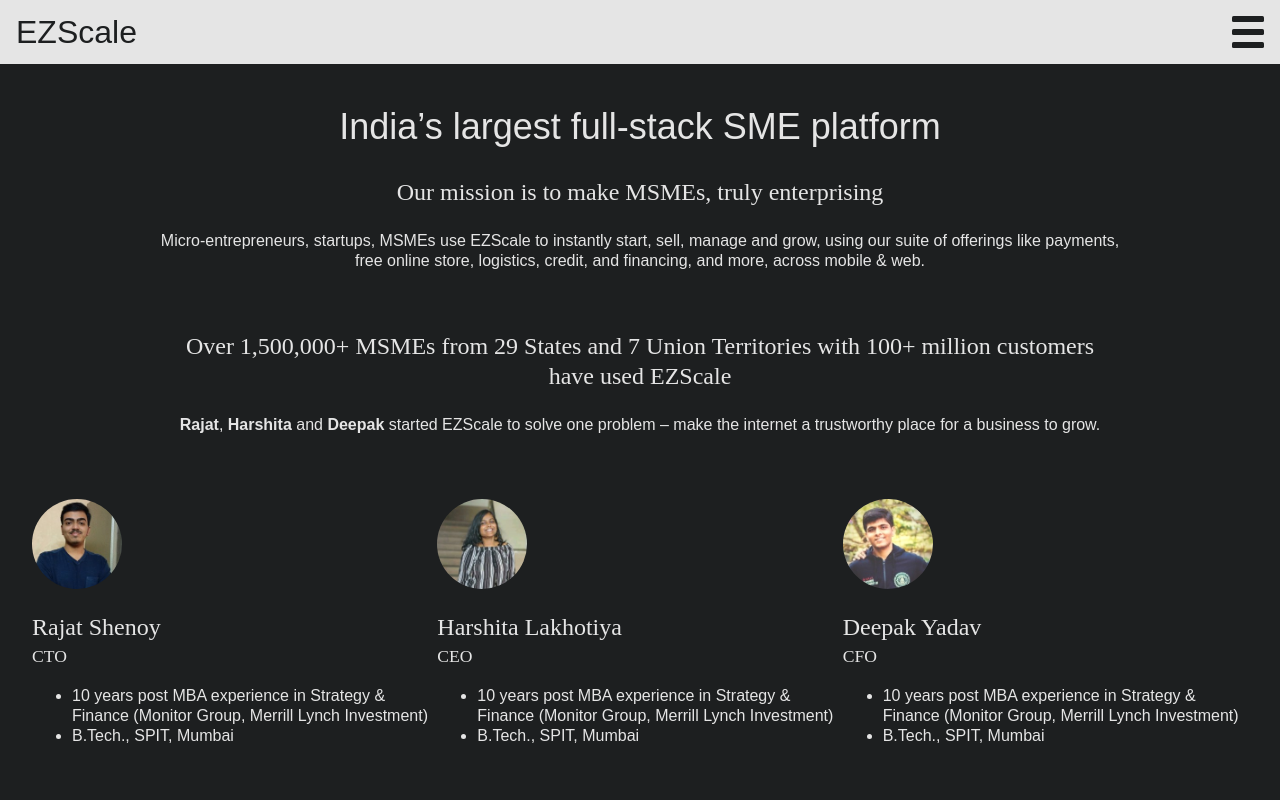
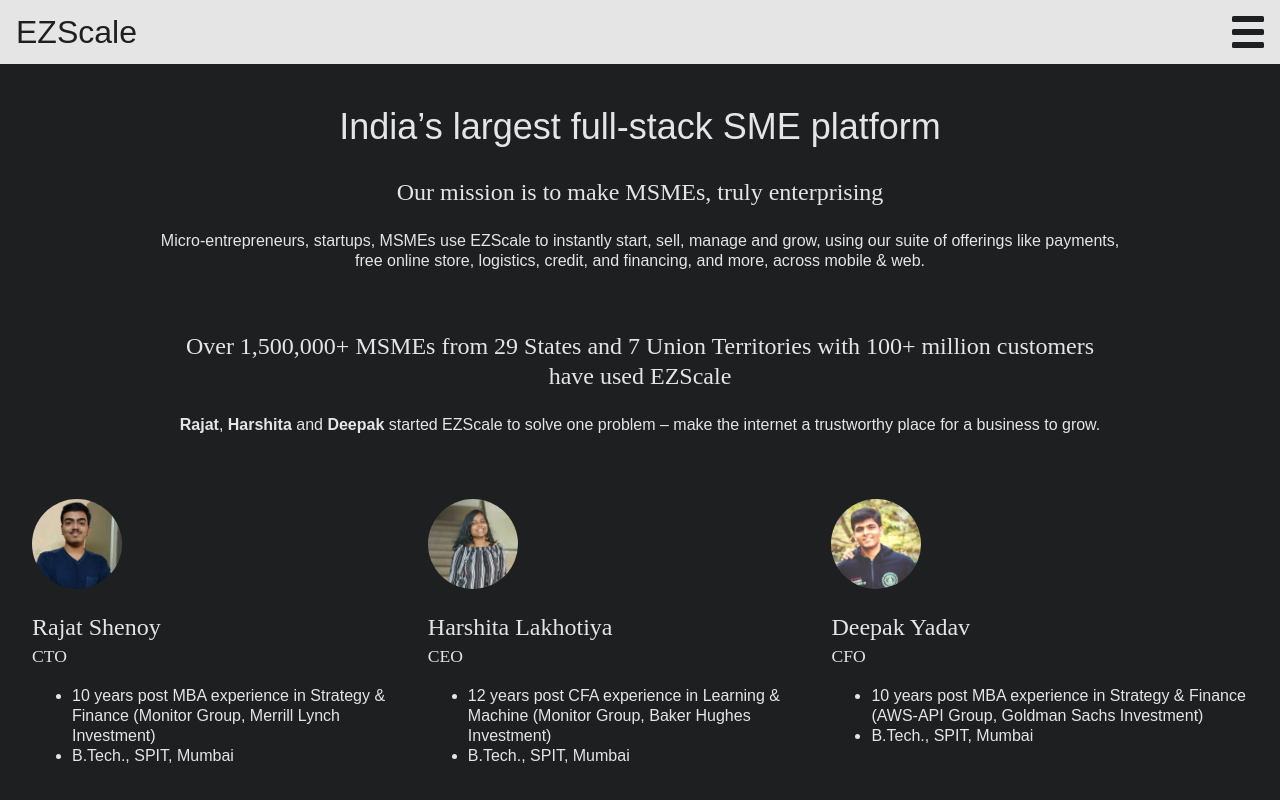
Before and after one commit to vieee/ezscale_tel_work, a Next.js app: page /about in a window 1280 px wide. Built offline with nearby package versions, Linux system fonts and the light colour scheme.

Commit message:
Add Slight Tweaks to statements

```diff
--- a/pages/about.js
+++ b/pages/about.js
@@ -49,7 +49,7 @@
                         <h2 className={styles.name}>Harshita Lakhotiya</h2>
                         <h3 className={styles.title}>CEO</h3>
                         <ul className={styles.ul}>
-                            <li>10 years post MBA experience in Strategy &amp; Finance (Monitor Group, Merrill Lynch Investment)</li>
+                            <li>12 years post CFA experience in Learning &amp; Machine (Monitor Group, Baker Hughes Investment)</li>
                             <li>B.Tech., SPIT, Mumbai</li>
                         </ul>
                     </div>
@@ -60,7 +60,7 @@
                         <h2 className={styles.name}>Deepak Yadav</h2>
                         <h3 className={styles.title}>CFO</h3>
                         <ul className={styles.ul}>
-                            <li>10 years post MBA experience in Strategy &amp; Finance (Monitor Group, Merrill Lynch Investment)</li>
+                            <li>10 years post MBA experience in Strategy &amp; Finance (AWS-API Group, Goldman Sachs Investment)</li>
                             <li>B.Tech., SPIT, Mumbai</li>
                         </ul>
                     </div>
```
